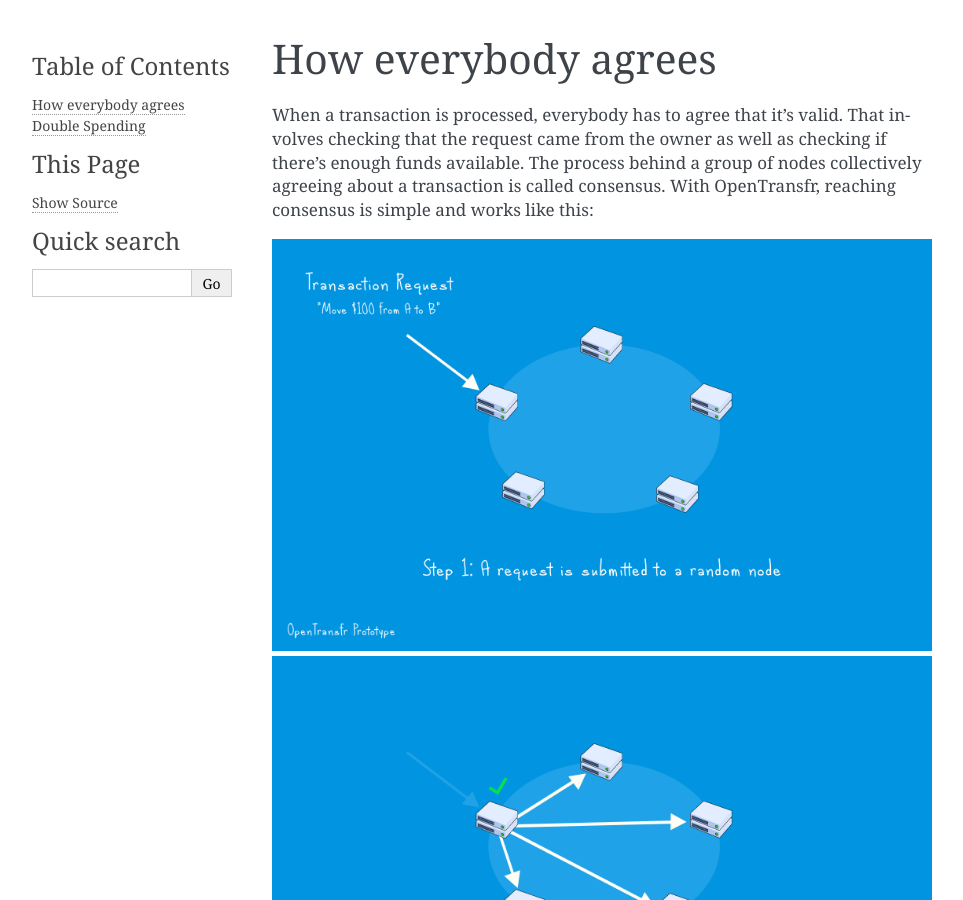
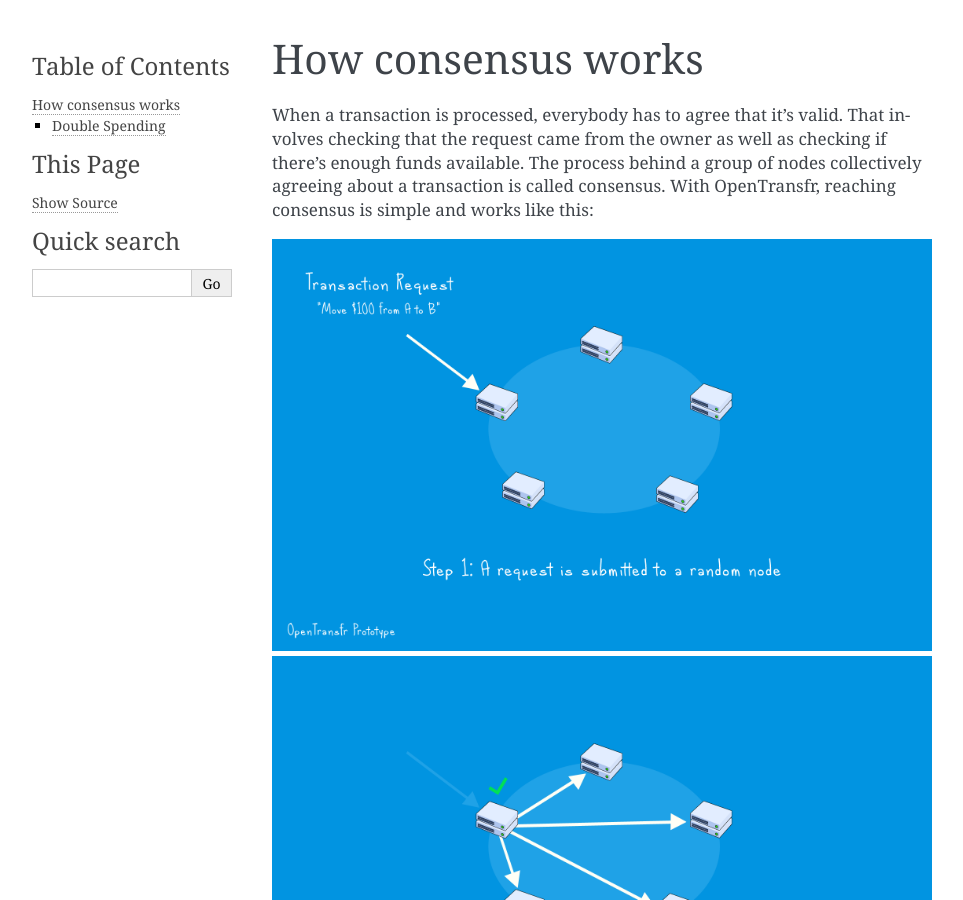
Before and after one commit to OpenTransfr/Core, a Sphinx documentation site: the page built from docs/Consensus.rst, in a window 1280 px wide and 900 px high. Shown: the whole window, without its empty margins (148-1111 px from the left). Built offline with Sphinx 7.4.7, drawn with Linux system fonts in a browser that asks for light colours; pages that are not in the unit, such as notebooks, are missing from menus.

Commit message:
Update Consensus.rst

```diff
--- a/docs/Consensus.rst
+++ b/docs/Consensus.rst
@@ -1,5 +1,7 @@
-How everybody agrees
-====================
+.. _consensus:
+
+How consensus works
+===================
 
 When a transaction is processed, everybody has to agree that it's valid. That involves checking that the request came from the owner as well as checking if there's enough funds available. The process behind a group of nodes collectively agreeing about a transaction is called consensus. With OpenTransfr, reaching consensus is simple and works like this:
 
@@ -18,7 +20,7 @@ In 2 phases, which can be potentially grouped up with other transactions, consen
 As these phases are just two parallel groups of HTTPS requests, consensus can be obtained well within 2 seconds.
 
 Double Spending
-===============
+---------------
 
 Double spending can be summarised as any attempt to spend value twice, like this:
 
```
